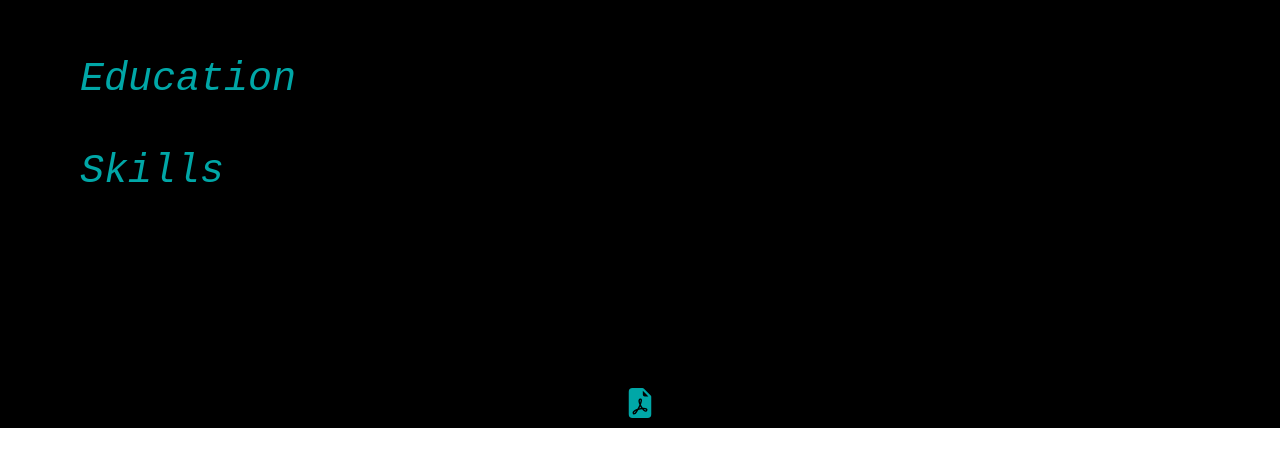
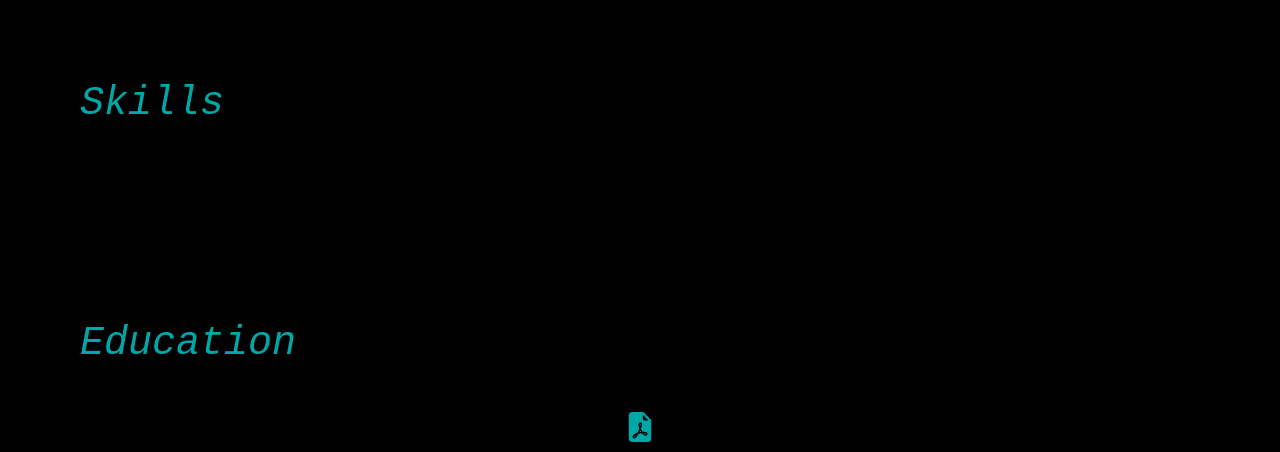
Before and after one commit to loosliashton/resume-site, a React (Create React App) app: page / in a window 1280 px wide. Shown: the part 1384-1836 px from the top of the page. Before the commit the page ends 1812 px from the top, so only its background shows below. Built offline with nearby package versions, Linux system fonts and the light colour scheme.

Commit message:
Resume updates

```diff
--- a/src/Resume/Resume.tsx
+++ b/src/Resume/Resume.tsx
@@ -57,6 +57,16 @@ export function Resume() {
           </div>
         ))}
       </div>
+      <h1>Skills</h1>
+      <div>
+        <ul>
+          {resumeData.skills.map((skill, index) => (
+            <li key={index}>
+              <b>{skill.name}</b>: {skill.description}
+            </li>
+          ))}
+        </ul>
+      </div>
       <h1>Education</h1>
       <div>
         {resumeData.education.map((edu, index) => (
@@ -90,16 +100,6 @@ export function Resume() {
           </div>
         ))}
       </div>
-      <h1>Skills</h1>
-      <div>
-        <ul>
-          {resumeData.skills.map((skill, index) => (
-            <li key={index}>
-              <b>{skill.name}</b>: {skill.description}
-            </li>
-          ))}
-        </ul>
-      </div>
       <a
         href="https://aloos.li/resume"
         title="Resume"
--- a/src/Resume/resume.json
+++ b/src/Resume/resume.json
@@ -48,9 +48,9 @@
         "Created new reports and implemented major changes and fixes to existing ones, ensuring productivity and accuracy for hundreds of users across Hill Air Force Base who rely on these reports for critical operations.",
         "Worked closely with cross-functional teams in an Agile environment to ensure timely and high-quality releases.",
         "Analyzed user requirements and translated them into technical specifications and robust software solutions.",
-        "Performed manual updates and modifications to database tables to correct issues, implement changes, and ensure data integrity.",
+        "Performed manual updates and modifications to database tables to correct issues, implement changes, and ensure data integrity; performed query optimization and table indexing to improve performance.",
         "Promoted best practices and improved team productivity by playing a key role in the transition to Agile methodologies, becoming a certified Agile Scrum Master.",
-        "Achieved high productivity within the first few months by rapidly adapting to the existing codebase and consistently delivering high-quality code and features."
+        "Achieved among the highest production throughput on the team within 6 months by rapidly adapting to the existing codebase and consistently delivering high-quality code and features."
       ]
     },
     {
@@ -80,7 +80,7 @@
     },
     {
       "name": "Tools & Technologies",
-      "description": "Git, AWS, Firebase, Google Cloud, Jira, Visual Studio, VS Code, Eclipse."
+      "description": "Git, AWS, Firebase, Google Cloud, Jira, Docker, Kubernetes."
     },
     {
       "name": "Frameworks",
```
